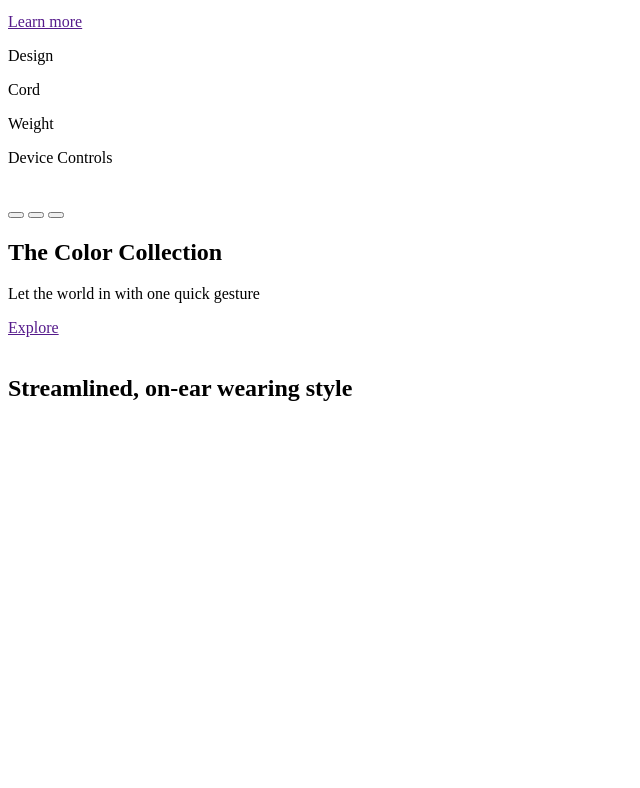
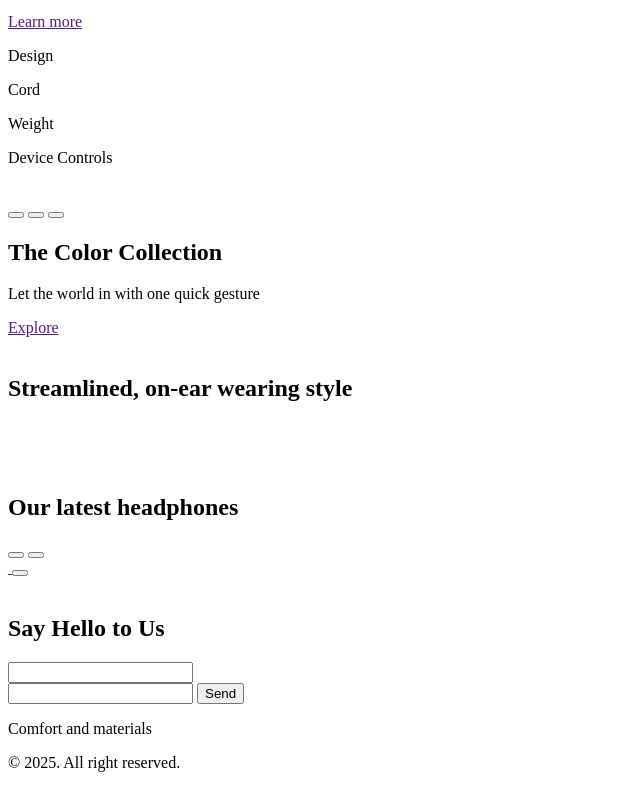
Before and after one commit to AidaNightcore/Centru-2025, a plain HTML site: page index.html in a window 1280 px wide. Shown: the part 464-1252 px from the top of the page, without its empty margins (0-640 px from the left). Before the commit the page ends 954 px from the top, so only its background shows below. Drawn offline with Linux system fonts and the light colour scheme.

Commit message:
finished html

```diff
--- a/index.html
+++ b/index.html
@@ -130,8 +130,50 @@
         </div>
       </section>
       <section>
-
+        <div>
+          <h2>Our latest headphones</h2>
+          <div>
+            <button><i></i></button>
+            <button><i></i></button>
+          </div>
+        </div>
+        <div>
+          <div>
+            <a href="">
+              <img src="" alt="" />
+              <button><i></i></button>
+              <div>
+                <img src="" alt="" />
+              </div>
+              <p></p>
+            </a>
+          </div>
+        </div>
+      </section>
+      <section>
+        <h2>Say Hello to Us</h2>
+        <form action="">
+          <div>
+            <i></i>
+            <input type="text" />
+          </div>
+          <div>
+            <i></i>
+            <input type="email" name="" id="" />
+            <button type="submit">Send</button>
+          </div>
+        </form>
       </section>
     </main>
+    <div></div>
+    <footer>
+      <p><span>Comfort</span> and materials</p>
+      <p>&copy; 2025. All right reserved.</p>
+      <div>
+        <a href=""><i></i></a>
+        <a href=""><i></i></a>
+        <a href=""><i></i></a>
+      </div>
+    </footer>
   </body>
 </html>
```
